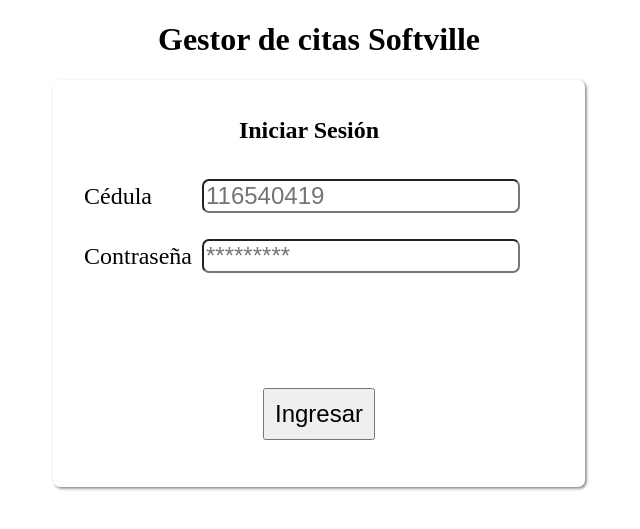
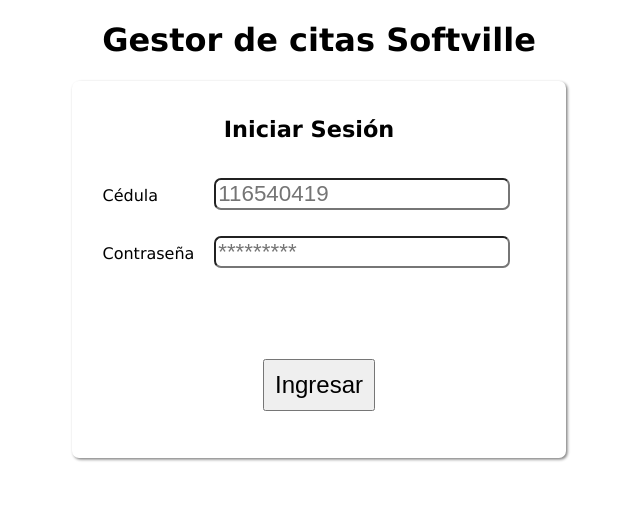
Before and after one commit to sebastianVUCR/Sukaritas, a PHP site: page /Login.html in a window 1280 px wide. Shown: the top 529 px of the page, without its empty margins (321-961 px from the left). Run offline with PHP 8.4, Linux system fonts and the light colour scheme.

Commit message:
cambio el tipo de letra

```diff
--- a/GestorCitas/Login/Login.css
+++ b/GestorCitas/Login/Login.css
@@ -1,9 +1,12 @@
-
 body {
   background-color: var(--fondo-casi-blanco);
+  font-family: Verdana, Geneva, Tahoma, sans-serif;
 }
-
-
+input::-webkit-outer-spin-button,
+input::-webkit-inner-spin-button {
+  -webkit-appearance: none;
+  margin: 0;
+}
 @media (max-height: 750px) {
   header {
     margin-top: 6.5%;
@@ -21,15 +24,18 @@ fieldset label {
   display: inline-flex;
 }
 
-
 fieldset input {
   border-radius: 7px;
 }
 
-
-label, input, h2 {
-    font-size: 1.5em;
+label,
+input,
+h2 {
+  font-size: 1.4em;
   margin-right: 20px;
+}
+label {
+  font-size: 1em;
 }
 
 main {
@@ -41,10 +47,10 @@ form {
   background-color: var(--fondo-general);
   display: flex;
   flex-direction: column;
-    border:solid;
+  border: solid;
   border-radius: 7px;
   padding: 17px;
-    border:0px;
+  border: 0px;
   box-shadow: 1.5px 1.5px 3px grey;
 }
 
@@ -69,7 +75,7 @@ form {
   padding: 10px;
   margin-top: 30px;
   margin-bottom: 30px;
-    flex-wrap:wrap;
+  flex-wrap: wrap;
 }
 
 fieldset {
```
Also changed, not shown: 1 other file. Lines whose indentation alone changed are shown as unchanged.
